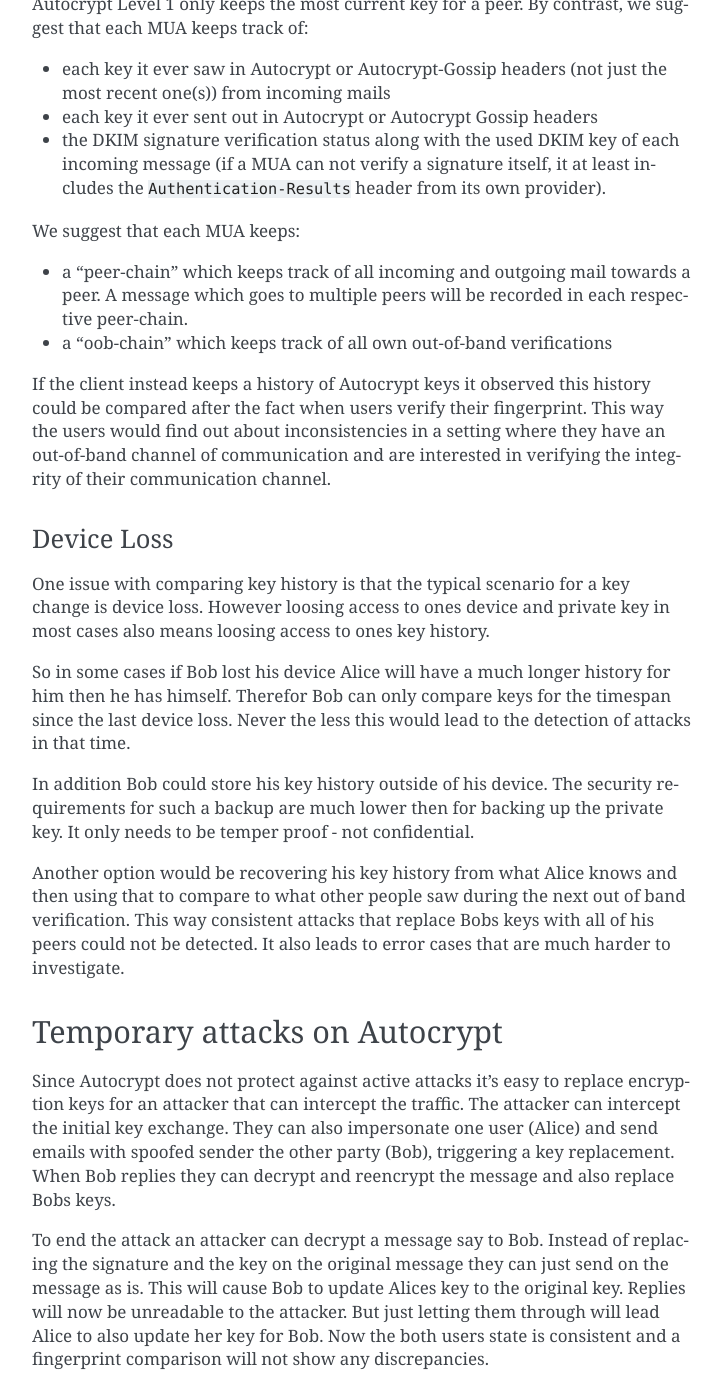
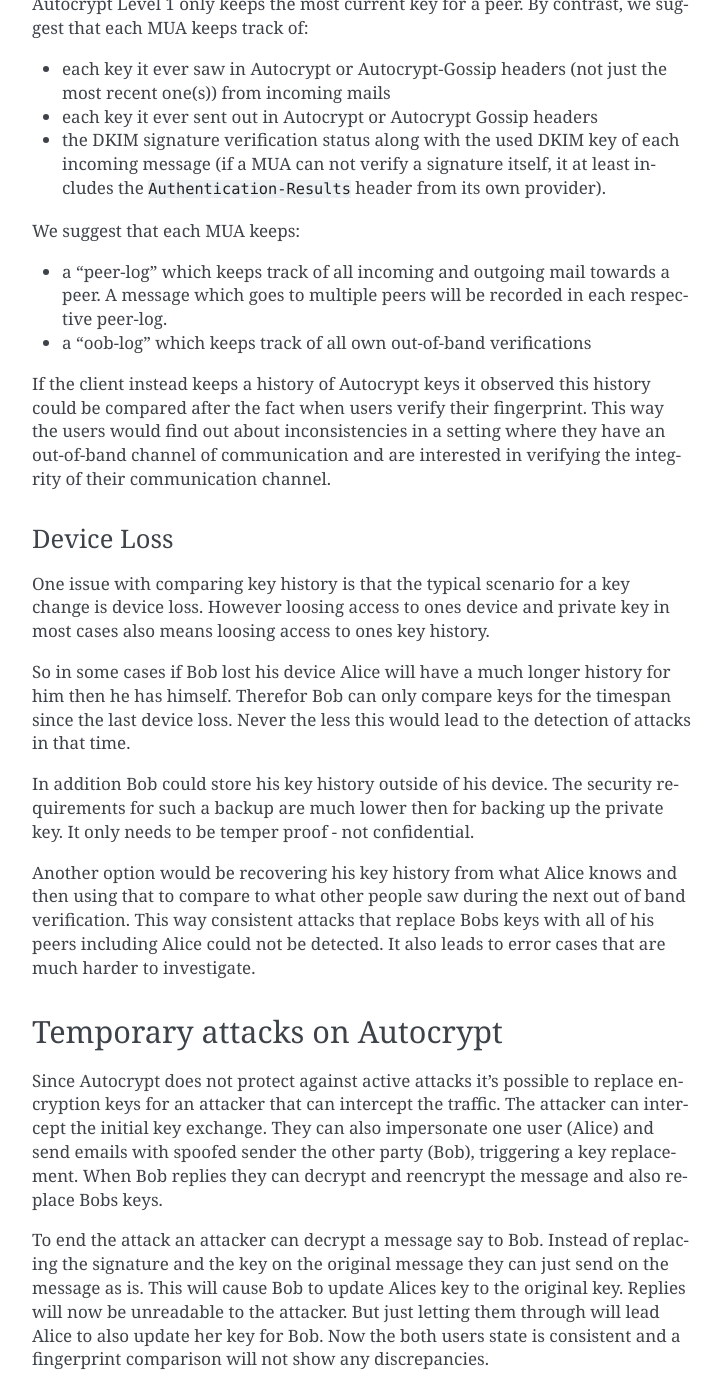
Before and after one commit to nextleap-project/countermitm, a Sphinx documentation site: the page built from source/oob.rst, in a window 1280 px wide and 1400 px high, scrolled down 790 px. Shown: the whole window, without its empty margins (388-1110 px from the left). Built offline with Sphinx 7.4.7, drawn with Linux system fonts in a browser that asks for light colours; pages that are not in the unit, such as notebooks, are missing from menus.

Commit message:
minor: tweak oob, replace -chain with -log
We will be talking about chains in the claim chain context.
The oob considerations are related but to not require claim
chains.

So for the sake of clarity i renamed peer-chain to peer-log
and oob-chain to oob-log in the oob doc.

```diff
--- a/source/oob.rst
+++ b/source/oob.rst
@@ -48,11 +48,11 @@ By contrast, we suggest that each MUA keeps track of:
 
 We suggest that each MUA keeps:
 
-- a "peer-chain" which keeps track of all incoming and outgoing
+- a "peer-log" which keeps track of all incoming and outgoing
   mail towards a peer. A message which goes to multiple peers
-  will be recorded in each respective peer-chain.
+  will be recorded in each respective peer-log.
 
-- a "oob-chain" which keeps track of all own out-of-band verifications
+- a "oob-log" which keeps track of all own out-of-band verifications
 
 If the client instead keeps a history of Autocrypt keys it observed this
 history could be compared after the fact when users verify their
@@ -80,8 +80,8 @@ up the private key. It only needs to be temper proof - not confidential.
 Another option would be recovering his key history from what Alice knows
 and then using that to compare to what other people saw during the next
 out of band verification. This way consistent attacks that replace Bobs
-keys with all of his peers could not be detected. It also leads to error
-cases that are much harder to investigate.
+keys with all of his peers including Alice could not be detected. It also
+leads to error cases that are much harder to investigate.
 
 
 .. _`oob-attacks`:
@@ -89,7 +89,7 @@ cases that are much harder to investigate.
 Temporary attacks on Autocrypt
 ------------------------------
 
-Since Autocrypt does not protect against active attacks it's easy to
+Since Autocrypt does not protect against active attacks it's possible to
 replace encryption keys for an attacker that can intercept the traffic.
 The attacker can intercept the initial key exchange. They can also
 impersonate one user (Alice) and send emails with spoofed sender the
```
